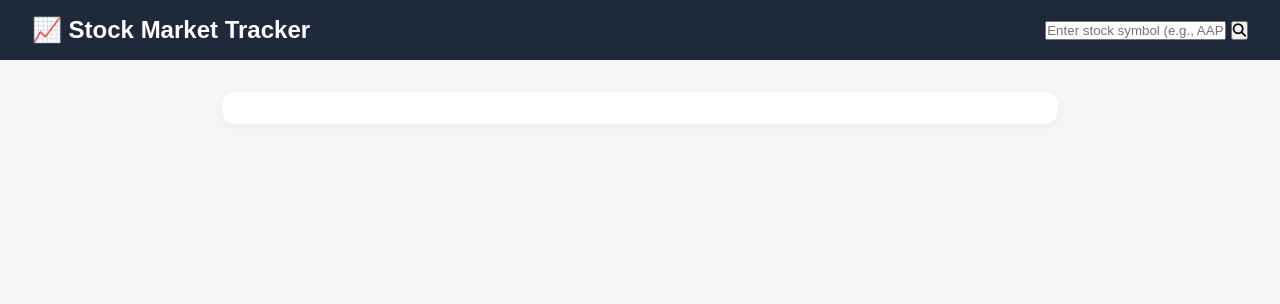
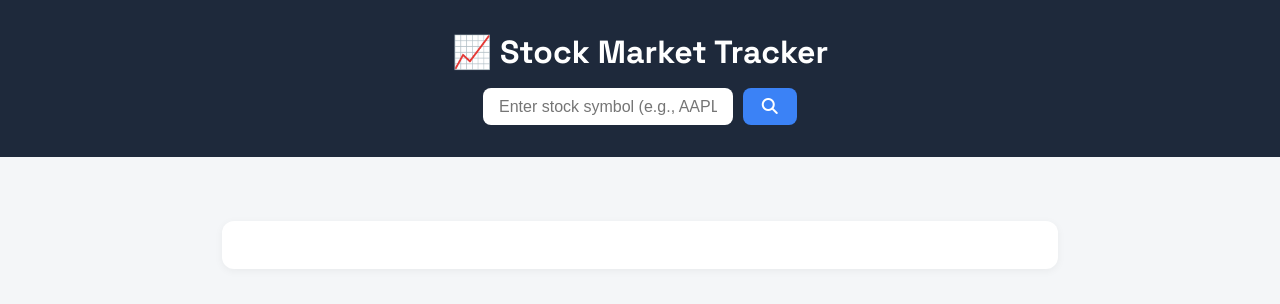
Before and after one commit to diyap412/StockMarketTracker, a plain HTML site: page index.html in a window 1280 px wide. Drawn offline with Linux system fonts and the light colour scheme.

Commit message:
Update style.css

```diff
--- a/style.css
+++ b/style.css
@@ -5,7 +5,7 @@
 }
 
 body {
-  font-family: 'Poppins', sans-serif;
+  font-family: 'Space Grotesk', sans-serif;
   background-color: #f4f6f8;
   color: #1f2937;
   padding: 0;
@@ -14,41 +14,42 @@ body {
 header {
   background-color: #1e293b;
   color: white;
-  padding: 1rem 2rem;
+  padding: 2rem 1rem;
+  text-align: center;
+}
+
+header h1 {
+  font-size: 2rem;
+  margin-bottom: 1rem;
+}
+
+.centered-search {
   display: flex;
-  justify-content: space-between;
+  justify-content: center;
   align-items: center;
+  gap: 0.6rem;
   flex-wrap: wrap;
 }
 
-header h1 {
-  font-size: 1.5rem;
+.centered-search input {
+  padding: 0.6rem 1rem;
+  border-radius: 8px;
+  border: none;
+  font-size: 1rem;
+  width: 250px;
 }
 
-.search-bar {
-  display: flex;
-  gap: 0.5rem;
-  margin-top: 0.5rem;
-}
-
-.search-bar input {
-  padding: 0.5rem 1rem;
-  border-radius: 6px;
-  border: none;
-  font-size: 1rem;
-  width: 200px;
-}
-
-.search-bar button {
+.centered-search button {
   background-color: #3b82f6;
   color: white;
   border: none;
-  padding: 0.5rem 1rem;
-  border-radius: 6px;
+  padding: 0.6rem 1.2rem;
+  border-radius: 8px;
   cursor: pointer;
+  font-size: 1rem;
 }
 
-.search-bar button:hover {
+.centered-search button:hover {
   background-color: #2563eb;
 }
 
@@ -60,8 +61,10 @@ main {
 
 .stock-info {
   background-color: white;
-  padding: 1rem;
+  padding: 1.5rem;
   border-radius: 12px;
   box-shadow: 0 2px 8px rgba(0,0,0,0.05);
-  font-size: 1.1rem;
+  margin-top: 2rem;
+  font-size: 1.2rem;
+  text-align: center;
 }
```
